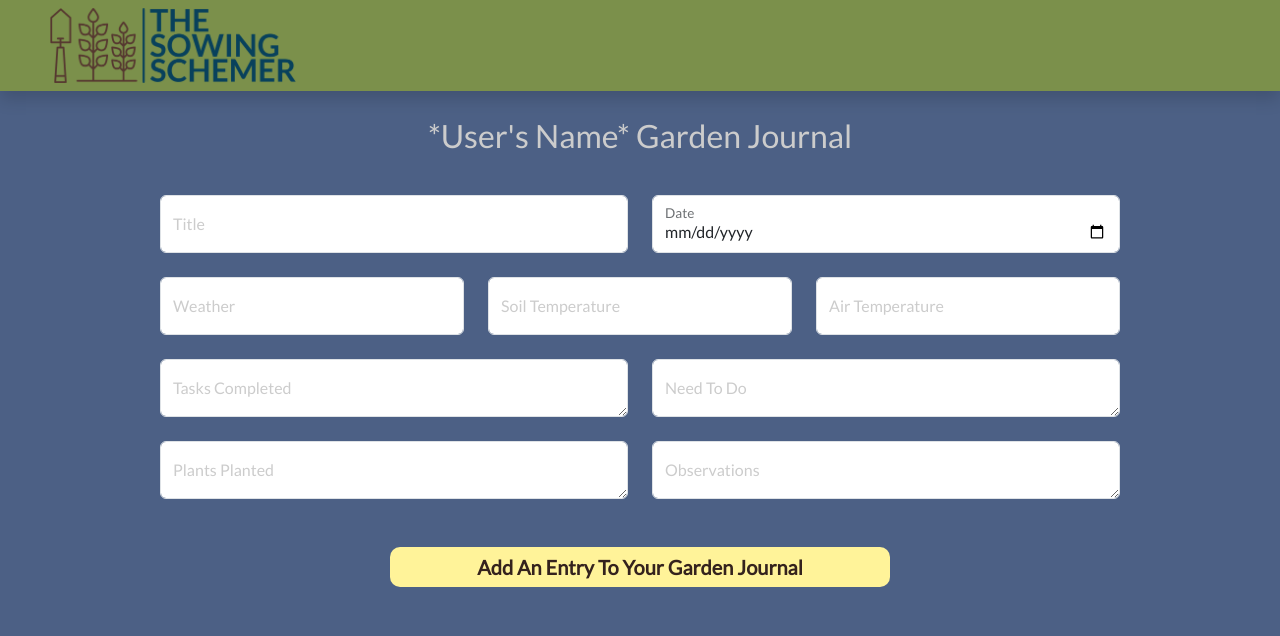
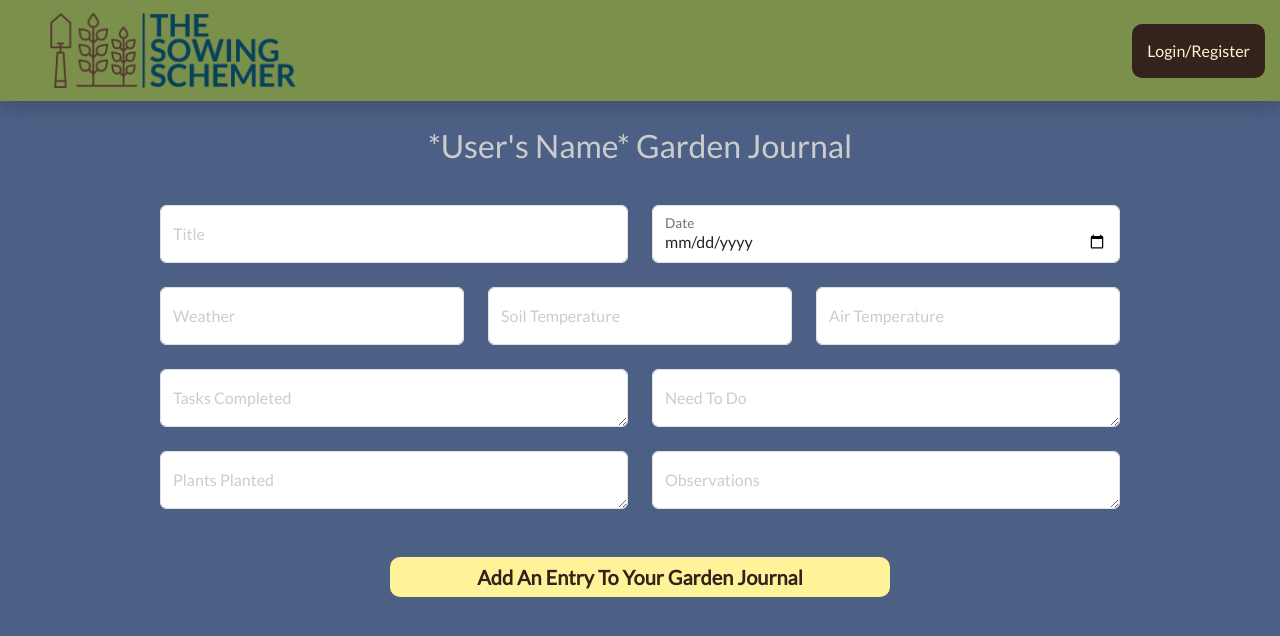
Before and after one commit to AWinn13/SowingSchemer, a Django app: page /gardenjournal in a window 1280 px wide. Shown: the top 636 px of the page. Run offline with Django 4.2, Linux system fonts and the light colour scheme; some libraries are stand-ins or nearby versions.

Commit message:
working reg and journal

```diff
--- a/SowingSchemer/settings.py
+++ b/SowingSchemer/settings.py
@@ -120,7 +120,7 @@ USE_TZ = True
 # Static files (CSS, JavaScript, Images)
 # https://docs.djangoproject.com/en/4.2/howto/static-files/
 
-STATIC_URL = 'gardenApp/static/'
+STATIC_URL = '/static/'
 
 
 # Default primary key field type
--- a/gardenApp/static/css/style.css
+++ b/gardenApp/static/css/style.css
@@ -32,16 +32,35 @@ body {
   color: #CCCCCC;
 }
 
-.mainContainer{
-
+/* ------------------Navbar------------------ */
+.navContainer{
+  display: flex;
+  height: max-content;
+  width: 100%;
+  justify-content: space-between;
+  align-items: center;
 }
-/* ------------------Navbar------------------ */
 #mainNav {
   background-color: #7b904b !important;
+  position: sticky;
 }
 .logoMain {
   max-height: 75px;
   padding-left: 50px;
+}
+
+.mainLoginBtn{
+  background-color: var(--dark-brown);
+  color: var(--creamAlt);
+  border: none;
+  padding: 15px;
+  border-radius: 10px;
+  margin-right: 15px;
+
+}
+.mainLoginBtn:hover{
+  background-color: var(--light-yellow);
+  color: var(--dark-brown);
 }
 
 /* --------------Login and Reg------------- */
@@ -54,14 +73,20 @@ body {
   border: none;
   padding: 7px 10px 10px;
   font-size: 20px;
-  background-color: var(--dark-brown);
-  color: var(--light-cream);
+  background-color: var(--light-yellow);
+  color: var(--dark-brown);
   width: 100%;
 
 }
 
 .regButton:hover{
   background-color: var(--brown);
+  color: var(--light-cream);
+}
+
+.errMessages{
+  color: var(--red);
+  font-weight: bold;
 }
 
 
--- a/gardenApp/templates/gardenjournal.html
+++ b/gardenApp/templates/gardenjournal.html
@@ -16,9 +16,10 @@
 <body>
     <div class="mainContainer">
         <nav class="navbar navbar-expand-lg bg-body-tertiary shadow" id="mainNav">
-            <div class="mainContainer">
+            <div class="navContainer">
                 <a class='navbar-brand' href="/"><img src="{% static 'img/logo-no-background.png'%}" alt="logo"
                         class="logoMain"></a>
+                <button class="mainLoginBtn">Login/Register</button>
             </div>
         </nav>
         <div class="w-75 mx-auto">
--- a/gardenApp/urls.py
+++ b/gardenApp/urls.py
@@ -6,8 +6,11 @@ from . import views
 urlpatterns = [
     path("", views.index, name="index"),
     path("login", views.login, name="login"),
+    path("login/user", views.loginUser, name="loginUser"),
+    path("login/create", views.register, name="register"),
     path("gardenjournal", views.gardenjournal, name="gardenjournal"),
     path("gardenjournal/create", views.createjournal, name="journal")
+
     ]
 urlpatterns += staticfiles_urlpatterns()
 
--- a/gardenApp/views.py
+++ b/gardenApp/views.py
@@ -1,6 +1,8 @@
 from django.shortcuts import render, redirect
 from django.http import HttpResponse
-from .models import GardenJournal
+from django.contrib import messages
+from django.contrib.auth import authenticate, login, logout
+from .models import *
 
 
 def index(request):
@@ -9,9 +11,42 @@ def index(request):
 # def register(request):
 
 
+def login(request):
 
-def login(request):
     return render(request, "login.html")
+
+def loginUser(request):
+    if request.method == 'POST':
+        userEmail = User.objects.get(email=request.POST['email'])
+        userPassword = User.objects.get(password = request.POST['password'])
+        if userEmail:
+            redirect('/')
+    return redirect('/login')
+
+def register(request):
+    errors = User.objects.clean(request.POST)
+    if len(errors) > 0:
+        for key, value in errors.items():
+            messages.error(request,value)
+        return redirect("/login")
+    else:
+        if request.method == 'POST':
+            request.session['first_name'] = request.POST['first_name']
+            first_name = request.POST.get('first_name')
+            last_name = request.POST.get('last_name')
+            email = request.POST.get('email')
+            password = request.POST.get('password')
+
+            new_user = User(
+                first_name = first_name,
+                last_name = last_name,
+                email = email,
+                password = password
+            )
+            new_user.save()
+            return redirect('/', request.session['first_name'])
+    return render(request, "login.html")
+
 
 def gardenjournal(request):
     return render(request, "gardenjournal.html")
```
Also changed, not shown: gardenApp/models.py (+31 -8 lines), gardenApp/templates/gardenDashboard.html (added, +12 -0 lines), gardenApp/templates/index.html (+6 -2 lines), gardenApp/templates/login.html (+12 -6 lines), gardenApp/migrations/0005_gardenjournal_user_alter_garden_id_and_more.py (added).
